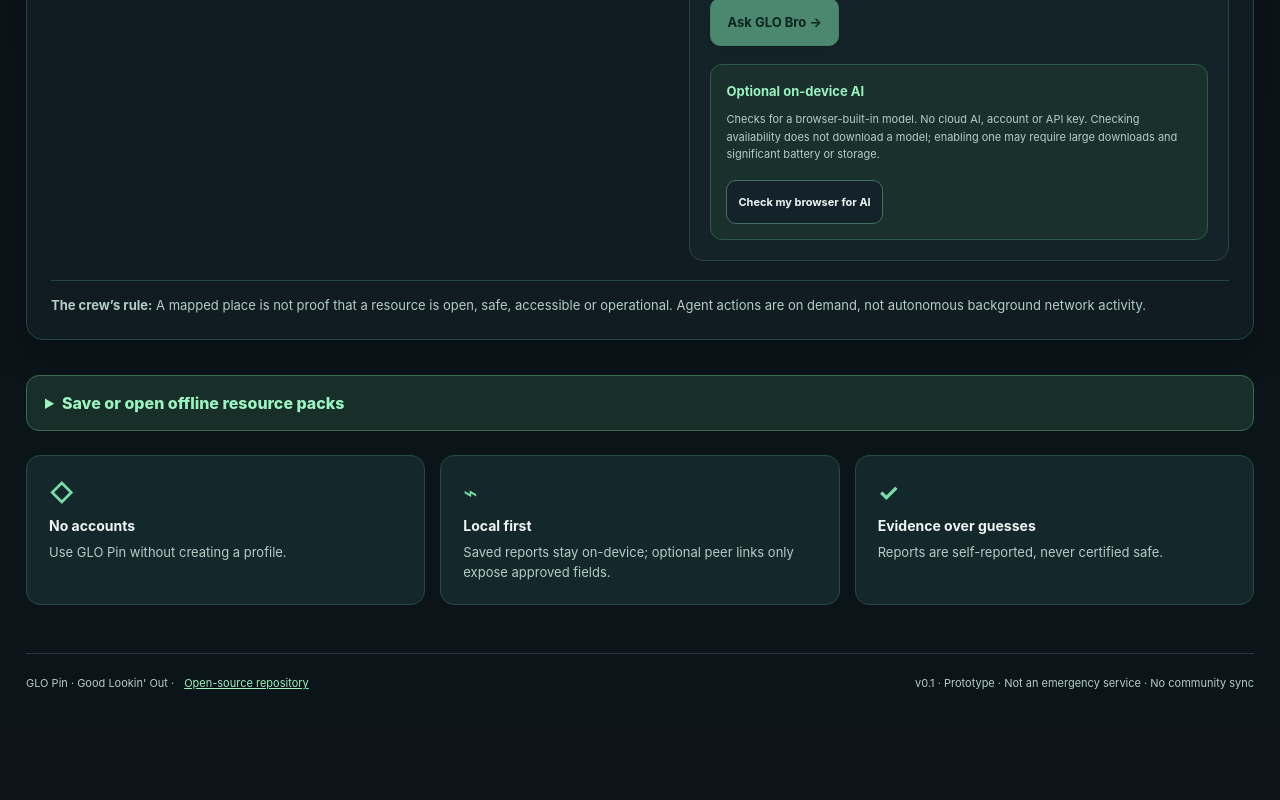
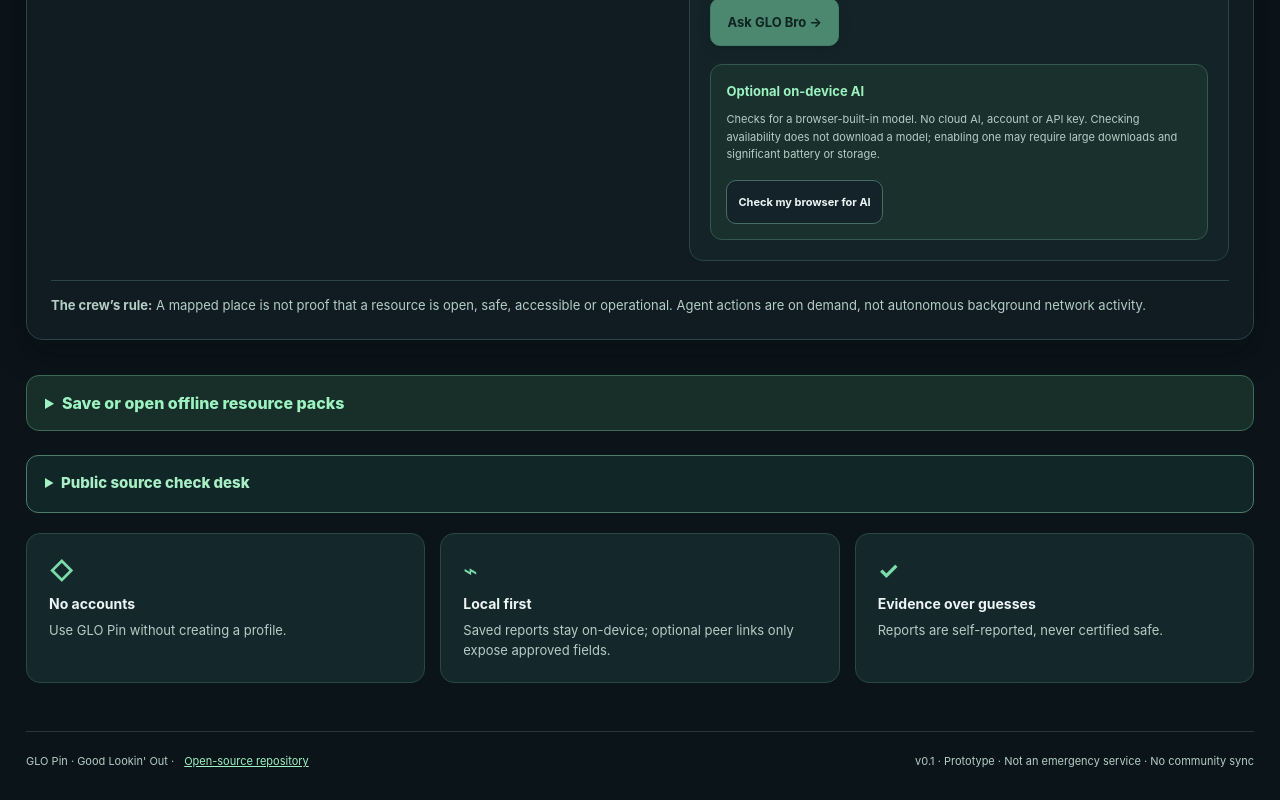
Before and after one commit to MichaelWave369/GLO, a React (Vite) app: page / in a window 1280 px wide. Shown: the part 2801-3601 px from the top of the page. Before the commit the page ends 3523 px from the top, so only its background shows below. Built offline with nearby package versions, Linux system fonts and the light colour scheme.

Commit message:
feat(glo): local-only public source receipts review desk

```diff
--- a/src/App.jsx
+++ b/src/App.jsx
@@ -14,6 +14,7 @@ import NearbyFinder from './NearbyFinder.jsx'
 import MapViewportSync from './MapViewportSync.jsx'
 import {MAP_TILE_COPY,OSM_TILE_URL,OSM_ATTRIBUTION,shouldMountOnlineTiles} from './mapTilePolicy.js'
 import OfflinePacksPanel from './OfflinePacksPanel.jsx'
+import PublicSourceReview from './PublicSourceReview.jsx'
 import StreetSketchPanel from './StreetSketchPanel.jsx'
 import { sourcesFromPack } from './offlinePack.js'
 import { initialDraft, localDateTime } from './pinDraft.js'
@@ -546,6 +547,7 @@ export default function App() {
         <summary>{language === 'es' ? 'Guardar o abrir recursos sin conexión' : 'Save or open offline resource packs'}</summary>
         <OfflinePacksPanel scan={sourceScan} language={language} onUse={useOfflinePack} onRemove={removeOfflinePack} onNotice={setNotice}/>
       </details>
+      <PublicSourceReview language={language}/>
       <div className="principles"><div><b>◇</b><strong>{ui.principlesNo}</strong><p>{ui.principlesNoInfo}</p></div><div><b>⌁</b><strong>{ui.principlesLocal}</strong><p>{ui.principlesLocalInfo}</p></div><div><b>✓</b><strong>{ui.principlesEvidence}</strong><p>{ui.principlesEvidenceInfo}</p></div></div>
     </main>
     <footer>GLO Pin · Good Lookin' Out · <a href="https://github.com/MichaelWave369/GLO">{ui.repo}</a><span>v0.1 · {ui.footer}</span></footer>
```
